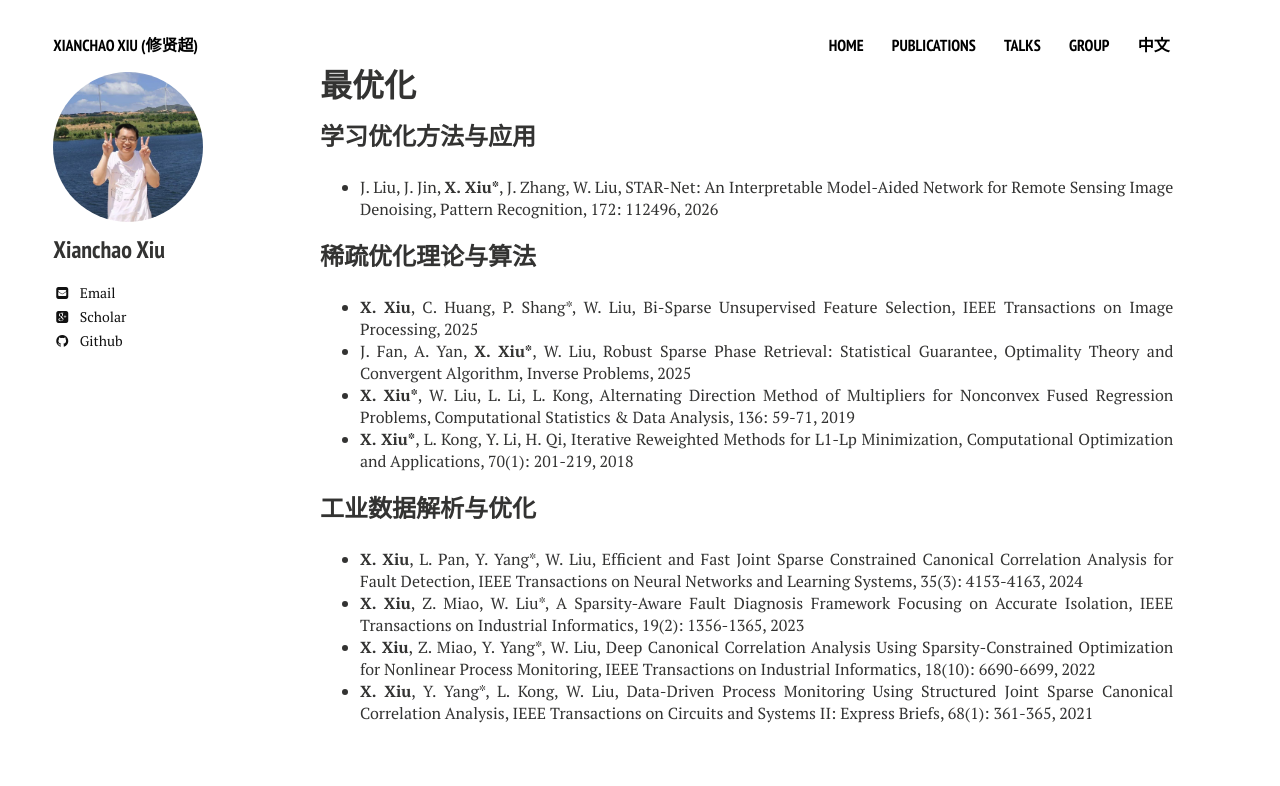
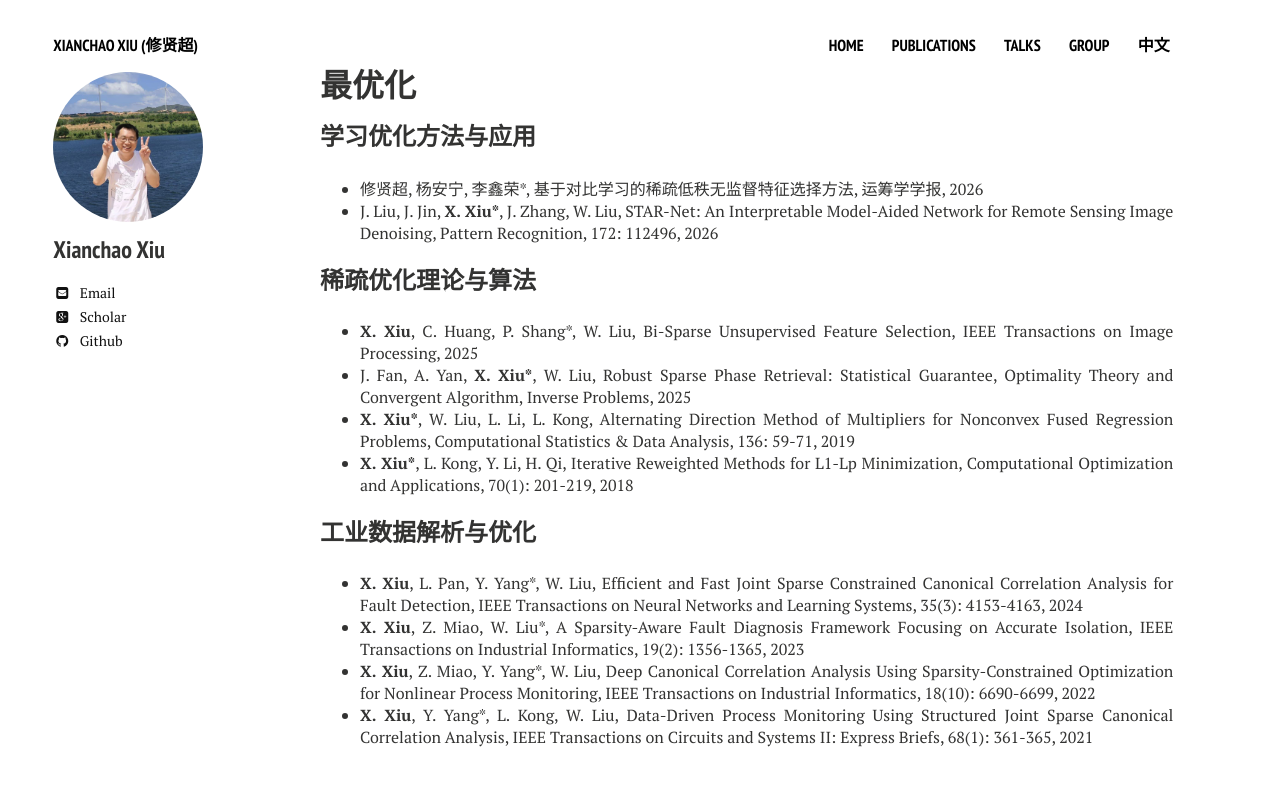
Before and after one commit to xianchaoxiu/xianchaoxiu.github.io, a Jekyll site: the page built from chinese/research/OPT/index.md, in a window 1280 px wide. Shown: the top 786 px of the page. Built offline with Jekyll 4.4.1, drawn with Linux system fonts in a browser that asks for light colours; nearby versions of some CDN libraries.

Commit message:
Update index.md

```diff
--- a/chinese/research/OPT/index.md
+++ b/chinese/research/OPT/index.md
@@ -7,6 +7,7 @@ share: false
 
 ### 学习优化方法与应用
 
+* 修贤超, 杨安宁, 李鑫荣*, 基于对比学习的稀疏低秩无监督特征选择方法, 运筹学学报, 2026 <br>
 * J. Liu, J. Jin, <b>X. Xiu*</b>, J. Zhang, W. Liu, STAR-Net: An Interpretable Model-Aided Network for Remote Sensing Image Denoising, Pattern Recognition, 172: 112496, 2026 <br>
 
 
```
